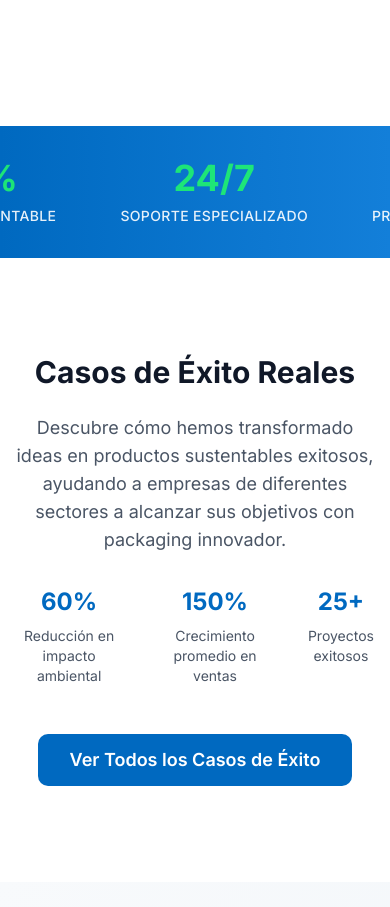
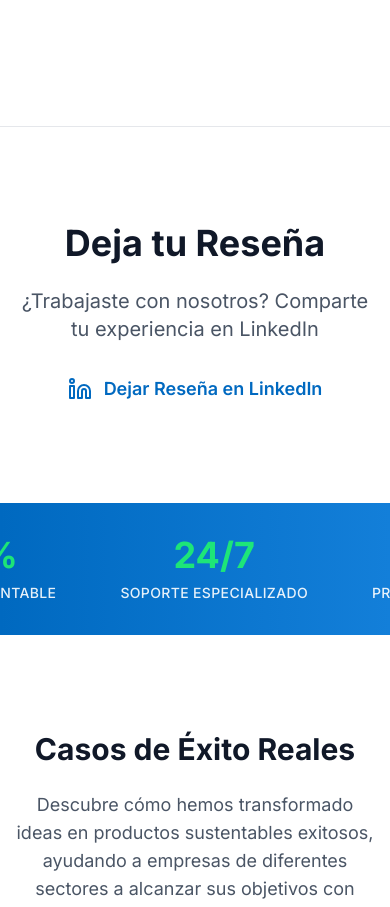
Before and after one commit to FedericoHerreraa/mercuri-3p, a Next.js app: page / in a window 390 px wide. Shown: the part 7280-8187 px from the top of the page. Built offline with nearby package versions, Linux system fonts and the light colour scheme.

Commit message:
adding new testimonials section and adding texts to videos section

```diff
--- a/app/page.tsx
+++ b/app/page.tsx
@@ -6,6 +6,7 @@ import { CasesCTA } from "@/components/CasesCTA";
 import { ProposalCTA } from "@/components/ProposalCTA";
 import { ContactCTA } from "@/components/ContactCTA";
 import { Footer } from "@/components/Footer";
+import { Testimonials } from "@/components/Testimonials";
 
 
 export default function Home() {
@@ -15,6 +16,7 @@ export default function Home() {
       <Philosophy />
       <Services />
       <ProposalCTA />
+      <Testimonials />
       <StatsMarquee />
       <CasesCTA />
       <ContactCTA />
--- a/components/Header.tsx
+++ b/components/Header.tsx
@@ -35,6 +35,7 @@ export const Header = () => {
                         <Link href="/proposal" className="text-gray-600 hover:text-[#0069c0] transition-colors">{t('nav.proposal')}</Link>
                         <Link href="/about-us" className="text-gray-600 hover:text-[#0069c0] transition-colors">{t('nav.about')}</Link>
                         <Link href="/success-cases" className="text-gray-600 hover:text-[#0069c0] transition-colors">{t('nav.cases')}</Link>
+                        <Link href="/videos" className="text-gray-600 hover:text-[#0069c0] transition-colors">Videos</Link>
                         <Link href="/contact-us" className="text-gray-600 hover:text-[#0069c0] transition-colors">{t('nav.contact')}</Link>
                         <LanguageSwitcher />
                     </div>
--- /dev/null
+++ b/components/Testimonials.tsx
@@ -0,0 +1,34 @@
+
+
+'use client'
+
+import { Linkedin } from "lucide-react"
+import { useTranslation } from "react-i18next"
+
+export const Testimonials = () => {
+    const { t } = useTranslation()
+
+    return (
+        <section className="py-24 bg-white border-t border-gray-200">
+            <div className="max-w-7xl mx-auto px-4 sm:px-6 lg:px-8">
+                <div className="text-center">
+                    <h2 className="text-4xl md:text-5xl font-bold text-gray-900 mb-6">
+                        {t('testimonials.title')}
+                    </h2>
+                    <p className="text-xl text-gray-600 mb-8 max-w-3xl mx-auto">
+                        {t('testimonials.description')}
+                    </p>
+                    <a
+                        href="https://www.linkedin.com/company/mercuri-3p-consulting/posts/?feedView=all"
+                        target="_blank"
+                        rel="noopener noreferrer"
+                        className="inline-flex items-center gap-3 text-[#0069c0] hover:text-[#0056a3] font-semibold text-lg transition-colors duration-200"
+                    >
+                        <Linkedin className="w-6 h-6" />
+                        {t('testimonials.linkText')}
+                    </a>
+                </div>
+            </div>
+        </section>
+    )
+}
--- a/components/VideosComponent.tsx
+++ b/components/VideosComponent.tsx
@@ -5,38 +5,50 @@ import { motion } from "framer-motion"
 const videos = [
   {
     id: 1,
-    title: "El Packaging de las Ideas",
-    description: "Un análisis del packaging de las ideas y como se convierte en un producto real.",
+    title: "Tu Visión, nuestro liderazgo.",
+    title_en: "Your vision, our leadership.",
+    description: "Enfócate en la estrategia de tu negocio, nosotros nos ocupamos del resto 🙌 Bienvenidos a MERCURI 3P.",
+    description_en: "Focus on your business strategy, we'll handle the rest 🙌 Welcome to MERCURI 3P.",
     video: "/videos/video1.mp4"
   },
   {
     id: 2,
-    title: "El Packaging de las Ideas",
-    description: "Un análisis del packaging de las ideas y como se convierte en un producto real.",
+    title: "En MERCURI 3P, somo apasionados por el Packaging!",
+    title_en: "At MERCURI 3P, we're passionate about packaging!",
+    description: "Estamos convencidos que es un elemento diferenciador, que potencia la elección del consumidor y acelerador de las ventas. Todo esto y más , sin descuidar el impacto al medio ambiente. ♻️",
+    description_en: "We believe packaging is a differentiator, that enhances consumer choice and boosts sales. Everything in addition, without neglecting the impact on the environment. ♻️",
     video: "/videos/video2.mp4"
   },
   {
     id: 3,
-    title: "El Packaging de las Ideas",
-    description: "Un análisis del packaging de las ideas y como se convierte en un producto real.",
+    title: "¡Sumate a MERCURI 3P y trabajemos juntos por una economía circular! ♻️ 🚀",
+    title_en: "Join MERCURI 3P and work together for a circular economy! ♻️ 🚀",
+    description: "¿Listo para alinear tu estrategia con la economía circular? Estamos para ayudarte. 🚀",
+    description_en: "Ready to align your strategy with the circular economy? We're here to help. 🚀",
     video: "/videos/video3.mp4"
   },
   {
     id: 4,
-    title: "El Packaging de las Ideas",
-    description: "Un análisis del packaging de las ideas y como se convierte en un producto real.",
+    title: "Las fragancias mejoradas con Packaging Digital! 🚀",
+    title_en: "Enhanced Fragrances with Digital Packaging! 🚀",
+    description: "La tecnología del aerosol permite una dosificación exacta de producto , otorgando y aumentando la sensorialidad del mismo, amplificando las credenciales propias de las fragancias y sobre todo generando una aplicación cómoda y efectiva en el usuario. ",
+    description_en: "The aerosol technology allows precise product dosing, enhancing the sensory experience and amplifying the fragrance credentials. This leads to a more effective, comfortable application for the consumer.",
     video: "/videos/video4.mp4"
   },
   {
     id: 5,
-    title: "El Packaging de las Ideas",
-    description: "Un análisis del packaging de las ideas y como se convierte en un producto real.",
+    title: "¿Listo para transformar tu estrategia de desarrollo de producto?",
+    title_en: "Are you ready to transform your product development strategy?",
+    description: "Somos Mercuri 3P, bienvenidos!!",
+    description_en: "We're Mercuri 3P, welcome!!",
     video: "/videos/video5.mp4"
   },
   {
     id: 6,
-    title: "El Packaging de las Ideas",
-    description: "Un análisis del packaging de las ideas y como se convierte en un producto real.",
+    title: "Todo gran crecimiento comienza con un equipo que cree en lo que hace.",
+    title_en: "Great growth starts with a team that believes in what they do.",
+    description: "En Mercuri 3P, acompañamos a las empresas que entienden que el verdadero salto no está solo en la estrategia, sino en las personas que la hacen posible. Sabemos que formar equipos comprometidos y fortalecer la gestión interna es el camino para alcanzar nuevos niveles de eficiencia y propósito.",
+    description_en: "In Mercuri 3P, we partner with companies that understand that true growth isn’t just about strategy; it’s about the people who make it happen. We know that building strong, aligned teams and strengthening internal management is the path to achieving higher efficiency and purpose.",
     video: "/videos/video6.mp4"
   }
 ]
@@ -68,10 +80,10 @@ export const VideosComponent = () => {
               whileInView={{ opacity: 1, y: 0 }}
               viewport={{ once: true }}
               transition={{ duration: 0.6 }}
-              className={`flex justify-between items-center mb-40 ${video.id % 2 === 0 ? 'flex-row-reverse' : 'flex-row'}`}
+              className={`flex justify-between items-center gap-10 mb-40 ${video.id % 2 === 0 ? 'flex-row-reverse' : 'flex-row'}`}
             >
               <div className="w-1/3">
-                <h1 className={`text-4xl font-bold text-gray-900 ${video.id % 2 === 0 ? 'text-right' : 'text-left'}`}>{video.title}</h1>
+                <h1 className={`text-3xl font-bold text-gray-900 mb-4 ${video.id % 2 === 0 ? 'text-right' : 'text-left'}`}>{video.title}</h1>
                 <p className={`text-gray-600 ${video.id % 2 === 0 ? 'text-right' : 'text-left'}`}>{video.description}</p>
               </div>
               <div className="w-2/3">
--- a/lib/utils/i18n.ts
+++ b/lib/utils/i18n.ts
@@ -501,7 +501,12 @@ const resources = {
 
             "cases.training.title": "Capacitación y entrenamientos específicos",
             "cases.training.challenge": "Desarrollar programas de capacitación especializados que fortalezcan las competencias técnicas de los equipos internos en packaging sustentable y gestión de proyectos.",
-            "cases.training.result": "Se implementaron programas de capacitación integral que mejoraron significativamente las capacidades del equipo, incrementando la eficiencia operativa y la calidad de entregables. Los equipos capacitados lograron reducir tiempos de desarrollo en un 30% y mejorar la satisfacción del cliente."
+            "cases.training.result": "Se implementaron programas de capacitación integral que mejoraron significativamente las capacidades del equipo, incrementando la eficiencia operativa y la calidad de entregables. Los equipos capacitados lograron reducir tiempos de desarrollo en un 30% y mejorar la satisfacción del cliente.",
+
+            // Testimonials
+            "testimonials.title": "Deja tu Reseña",
+            "testimonials.description": "¿Trabajaste con nosotros? Comparte tu experiencia en LinkedIn",
+            "testimonials.linkText": "Dejar Reseña en LinkedIn"
         }
     },
     en: {
@@ -998,7 +1003,12 @@ const resources = {
 
             "cases.training.title": "Training and specific coaching",
             "cases.training.challenge": "Develop specialized training programs that strengthen the technical competencies of internal teams in sustainable packaging and project management.",
-            "cases.training.result": "Comprehensive training programs were implemented that significantly improved team capabilities, increasing operational efficiency and deliverable quality. Trained teams achieved a 30% reduction in development times and improved customer satisfaction."
+            "cases.training.result": "Comprehensive training programs were implemented that significantly improved team capabilities, increasing operational efficiency and deliverable quality. Trained teams achieved a 30% reduction in development times and improved customer satisfaction.",
+
+            // Testimonials
+            "testimonials.title": "Leave Your Review",
+            "testimonials.description": "Have you worked with us? Share your experience on LinkedIn",
+            "testimonials.linkText": "Leave Review on LinkedIn"
         }
     }
 };
```
